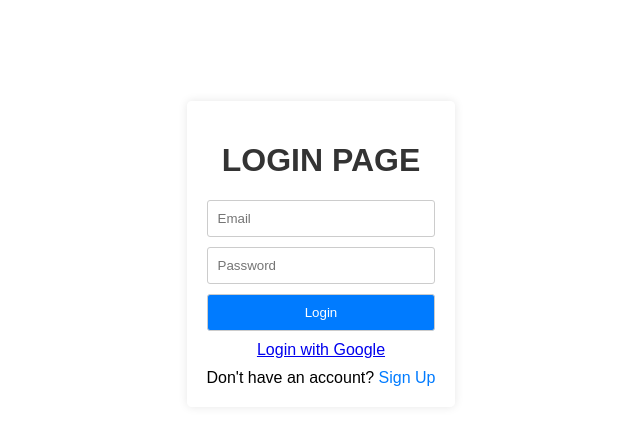
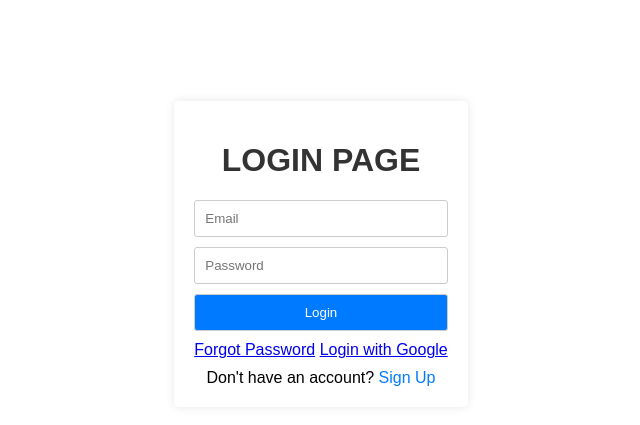
Before and after one commit to ProjectBA14/Website, a Flask app: page /login in a window 1280 px wide. Shown: the part 146-571 px from the top of the page, without its empty margins (319-959 px from the left). Run offline with Flask 3, Linux system fonts and the light colour scheme; parts of the project's set-up code (start-up, migrations or seed data) failed here and were passed over; some libraries are stand-ins or nearby versions.

Commit message:
Update login.html

```diff
--- a/template/login.html
+++ b/template/login.html
@@ -92,6 +92,7 @@
             <input type="hidden" id="recaptchaToken" name="g-recaptcha-response">
             <button type="submit">Login</button>
         </form>
+        <a href="{{ url_for('change_password') }}">Forgot Password</a>
         <a href="{{ url_for('google_login') }}">Login with Google</a>
 
         {% with messages = get_flashed_messages() %}
```
